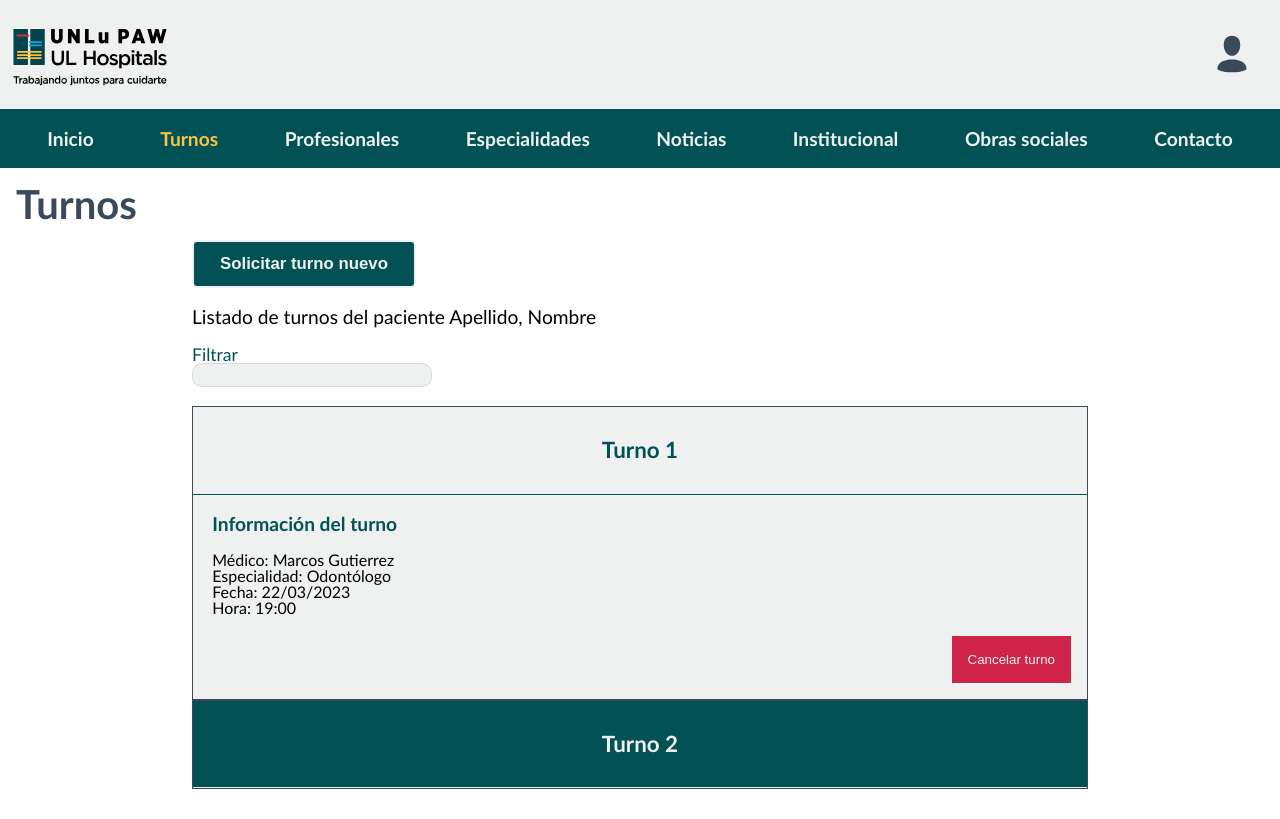
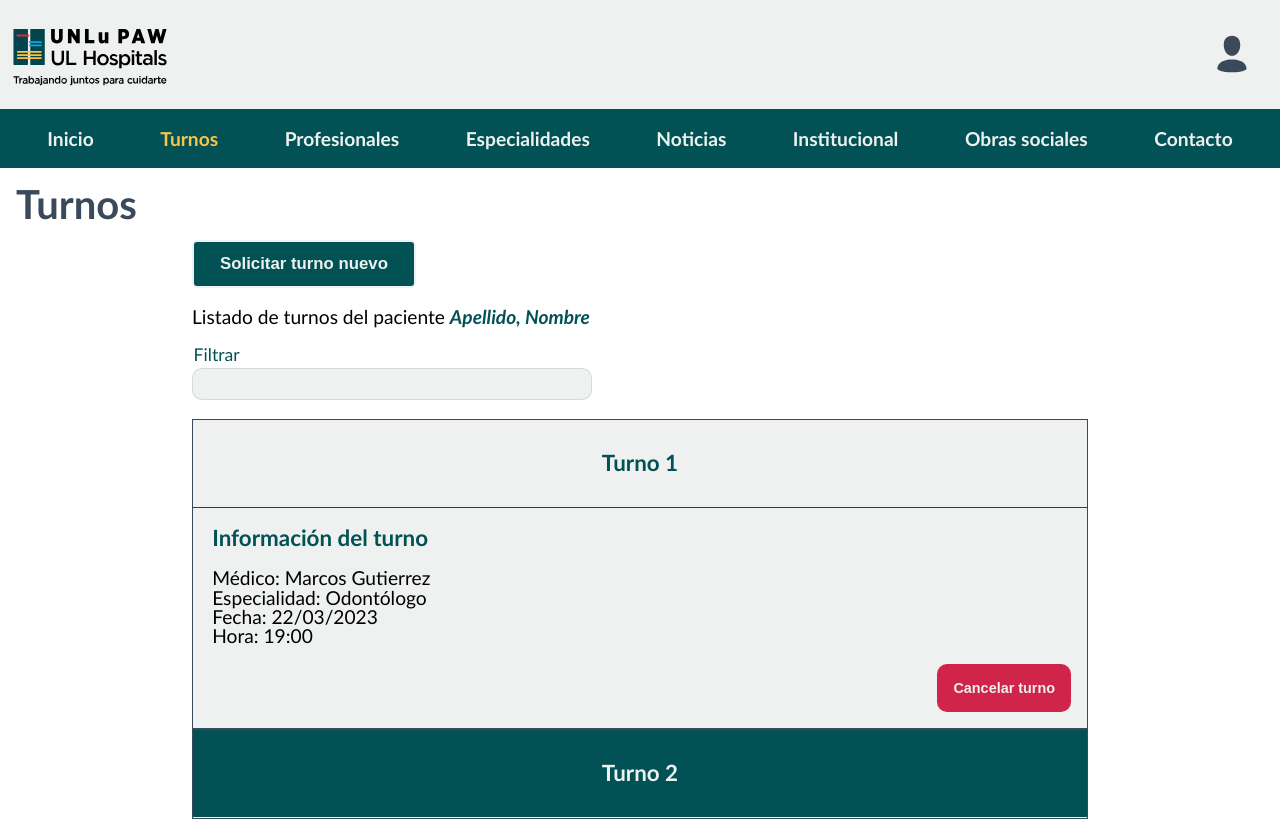
Before and after one commit to matiasgimenezdev/programacion-ambiente-web, a PHP site: page /turnos.html in a window 1280 px wide, after a click on "Turno 1". Before the commit the page ends 789 px from the top, so only its background shows below. Run offline with PHP 8.4, Linux system fonts and the light colour scheme.

Commit message:
Cambios en turnos

```diff
--- a/styles/global/shared-details.css
+++ b/styles/global/shared-details.css
@@ -1,19 +1,12 @@
 .detail-section {
 	width: 95vw;
 	margin: auto;
+	margin-bottom: 1rem;
 }
 
 .detail {
 	border: 1px solid var(--grey);
 	background: var(--light-grey);
-}
-
-.directorio {
-	margin-bottom: 1rem;
-}
-
-.directorio[open] {
-	border-bottom: 1px solid var(--grey);
 }
 
 .titulo-detail {
--- a/styles/turnos.css
+++ b/styles/turnos.css
@@ -11,14 +11,19 @@
 	padding-top: 1.2rem;
 	padding-left: 1.2rem;
 	color: var(--green);
-	font-size: 1.2rem;
+	font-size: 1.4rem;
 }
 
 .detail ul {
 	padding: 1.2rem;
+	font-size: 1.1rem;
 }
 
-.detail button {
+.cancelar-turno {
+	font-weight: bold;
+	border-radius: 10px;
+	font-size: 0.9rem;
+	cursor: pointer;
 	color: var(--light-grey);
 	background-color: var(--red);
 	border: none;
@@ -27,6 +32,11 @@
 	display: flex;
 	margin-left: auto;
 	margin-right: 1rem;
+	transition: transform 0.15s ease-in-out;
+}
+
+.cancelar-turno:hover {
+	transform: scale(1.03);
 }
 
 .solicitar-turno-button {
@@ -63,6 +73,12 @@
 	width: 40vh;
 }
 
+.patient-name {
+	font-style: italic;
+	font-weight: bold;
+	color: var(--green);
+}
+
 .form {
 	margin-top: 1.2rem;
 	margin-bottom: 1.2rem;
@@ -72,14 +88,21 @@
 	display: block;
 	color: var(--green);
 	font-size: 1.1rem;
+	margin-left: 0.1rem;
 }
 
 .form input {
+	margin-top: 0.3rem;
 	background-color: var(--light-grey);
 	border-radius: 10px;
 	border: 1px solid #00000019;
-	width: 30vh;
-	height: 1.5rem;
+	width: 50vh;
+	height: 2rem;
+	padding: 0.2rem 0.5rem;
+	font-size: 1.05rem;
+}
+.form input:focus {
+	outline: 2px solid var(--green);
 }
 
 @media only screen and (min-width: 800px) {
@@ -101,3 +124,10 @@
 		width: 70vw;
 	}
 }
+
+@media only screen and (min-width: 1200px) {
+	.detail ul {
+		padding: 1.2rem;
+		font-size: 1.2rem;
+	}
+}
```
